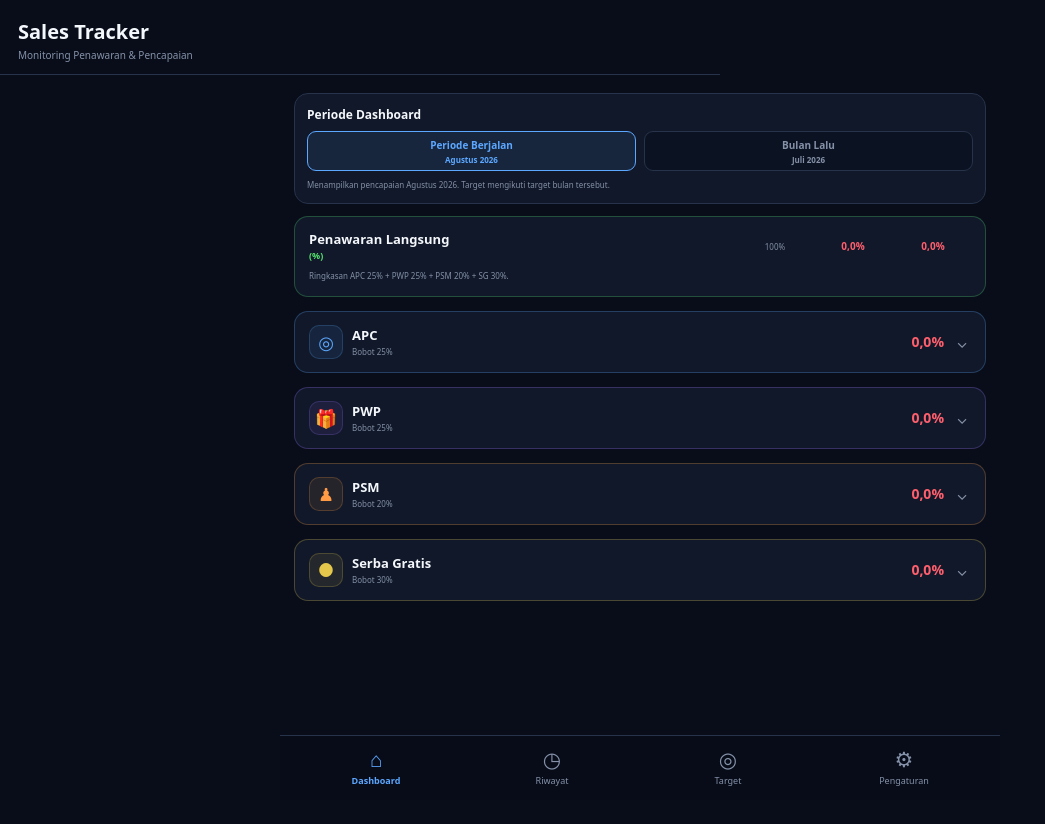
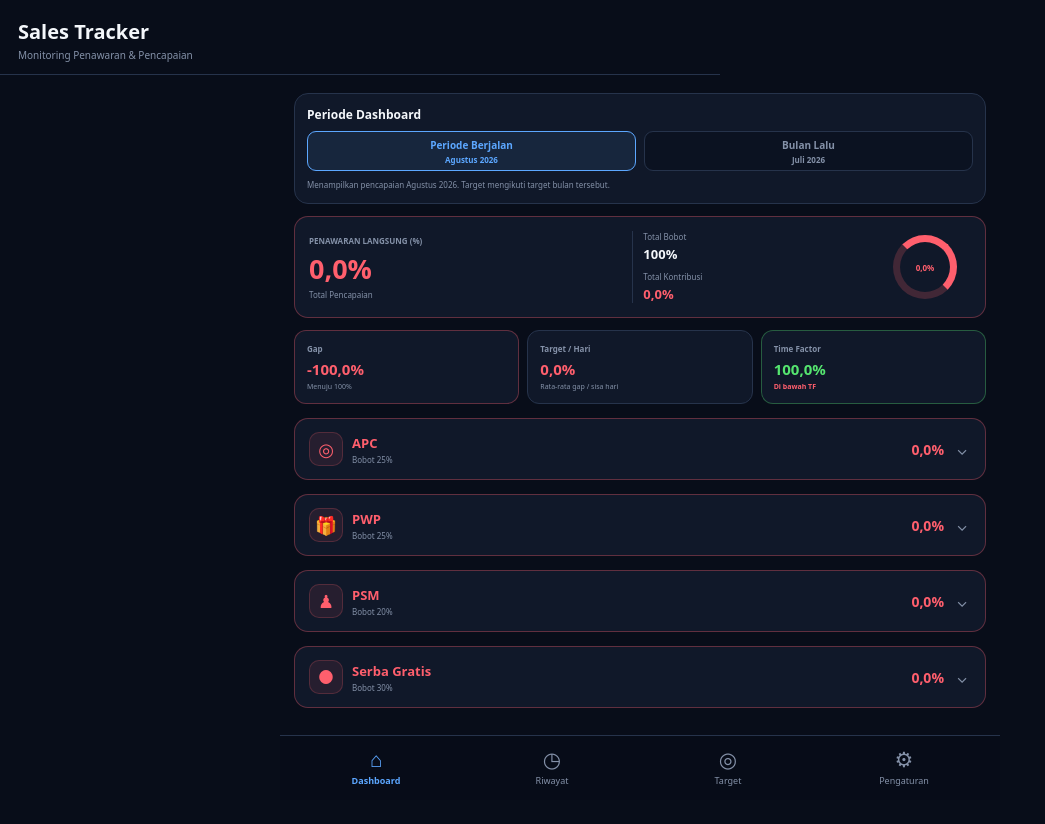
Before and after one commit to fajriainulyaqin-dev/sales-tracker, a React (Vite) app: page / in a window 1280 px wide. Shown: the top 824 px of the page, without its empty margins (0-1045 px from the left). Before the commit the page ends 800 px from the top, so only its background shows below. Built offline with nearby package versions, Linux system fonts and the light colour scheme.

Commit message:
Update App.jsx

```diff
--- a/src/App.jsx
+++ b/src/App.jsx
@@ -368,7 +368,7 @@ function MetricRows({ rows = [], color, weight }) {
             <div
               style={{
                 ...center,
-                color,
+                color: statusColor(achievement),
                 fontSize: 10,
                 fontWeight: 800,
                 whiteSpace: "nowrap",
@@ -435,7 +435,7 @@ function MetricRows({ rows = [], color, weight }) {
         <div
           style={{
             ...center,
-            color,
+            color: statusColor(totalPct),
             fontSize: 10,
             fontWeight: 800,
           }}
@@ -516,7 +516,7 @@ function ApcRow({ data }) {
         <div
           style={{
             ...center,
-            color: COLORS.blue,
+            color: statusColor(achievement),
             fontSize: 10,
             fontWeight: 800,
           }}
@@ -546,12 +546,13 @@ function Section({
   timeFactor,
 }) {
   const gapToTf = Number(achievement || 0) - Number(timeFactor || 0);
+  const performanceColor = statusColor(achievement);
 
   return (
     <section
       style={{
         background: COLORS.panel,
-        border: `1px solid ${color}45`,
+        border: `1px solid ${performanceColor}55`,
         borderRadius: 14,
         padding: 0,
         marginTop: 14,
@@ -582,12 +583,12 @@ function Section({
             width: 34,
             height: 34,
             borderRadius: 10,
-            background: `${color}18`,
-            border: `1px solid ${color}35`,
+            background: `${performanceColor}18`,
+            border: `1px solid ${performanceColor}35`,
             display: "flex",
             alignItems: "center",
             justifyContent: "center",
-            color,
+            color: performanceColor,
             fontSize: 18,
             flexShrink: 0,
           }}
@@ -605,7 +606,7 @@ function Section({
               textOverflow: "ellipsis",
             }}
           >
-            {title}
+            <span style={{ color: performanceColor }}>{title}</span>
           </div>
           <div
             style={{
@@ -620,7 +621,7 @@ function Section({
 
         <div
           style={{
-            color: statusColor(achievement),
+            color: performanceColor,
             fontSize: 14,
             fontWeight: 900,
             whiteSpace: "nowrap",
@@ -651,8 +652,8 @@ function Section({
                 marginBottom: 10,
                 padding: "3px 8px",
                 borderRadius: 999,
-                background: `${color}20`,
-                color,
+                background: `${performanceColor}20`,
+                color: performanceColor,
                 fontSize: 9,
                 fontWeight: 800,
               }}
@@ -676,14 +677,14 @@ function Section({
             <div
               style={{
                 background: "#0d1423",
-                border: `1px solid ${COLORS.border}`,
+                border: `1px solid ${performanceColor}35`,
                 borderRadius: 9,
                 padding: "8px 9px",
               }}
             >
               <div style={{ color: COLORS.muted, fontSize: 8 }}>Gap to Target</div>
               <div style={{ color: gap > 0 ? COLORS.green : COLORS.red, fontSize: 11, fontWeight: 900, marginTop: 3 }}>
-                {fmtGapNumber(gap)}
+                {gap > 0 ? "+" : ""}{fmtGapNumber(gap)}
               </div>
             </div>
 
@@ -710,7 +711,7 @@ function Section({
               }}
             >
               <div style={{ color: COLORS.muted, fontSize: 8 }}>Target / Hari</div>
-              <div style={{ color: color, fontSize: 11, fontWeight: 900, marginTop: 3 }}>
+              <div style={{ color: performanceColor, fontSize: 11, fontWeight: 900, marginTop: 3 }}>
                 {fmtGapNumber(targetPerDay)}
               </div>
             </div>
@@ -776,119 +777,88 @@ function Section({
   );
 }
 
-function MiniKpi({
-  icon,
-  title,
-  weight,
-  achievement,
-  contribution,
-  color,
-}) {
+function PerformanceCards({ achievement, remainingDays, timeFactor }) {
+  const currentAchievement = Number(achievement || 0);
+  const gap = currentAchievement - 100;
+  const gapToTarget = Math.abs(Math.min(0, gap));
+  const requiredPerDay = remainingDays > 0
+    ? gapToTarget / remainingDays
+    : 0;
+  const performanceColor = statusColor(currentAchievement);
+  const tfGap = currentAchievement - Number(timeFactor || 0);
+  const tfColor = tfGap >= 0 ? COLORS.green : COLORS.red;
+
+  const cardStyle = {
+    background: COLORS.panel,
+    border: `1px solid ${COLORS.border}`,
+    borderRadius: 12,
+    padding: 12,
+    minWidth: 0,
+  };
+
   return (
     <div
       style={{
-        background: "#0d1423",
-        border: `1px solid ${color}40`,
-        borderRadius: 12,
-        padding: 10,
+        display: "grid",
+        gridTemplateColumns: "repeat(3,minmax(0,1fr))",
+        gap: 8,
+        marginTop: 12,
       }}
     >
-      <div
-        style={{
-          display: "flex",
-          alignItems: "center",
-          gap: 7,
-          marginBottom: 9,
-        }}
-      >
+      <div style={{ ...cardStyle, borderColor: `${performanceColor}55` }}>
+        <div style={{ color: COLORS.muted, fontSize: 8, fontWeight: 700 }}>
+          Gap
+        </div>
         <div
           style={{
-            width: 28,
-            height: 28,
-            borderRadius: 8,
-            background: `${color}20`,
-            display: "flex",
-            alignItems: "center",
-            justifyContent: "center",
-            color,
-            fontSize: 17,
+            color: gap >= 0 ? COLORS.green : COLORS.red,
+            fontSize: 15,
+            fontWeight: 900,
+            marginTop: 5,
           }}
         >
-          {icon}
-        </div>
-
-        <div>
-          <div
-            style={{
-              fontSize: 10,
-              fontWeight: 800,
-            }}
-          >
-            {title}
-          </div>
-
-          <div
-            style={{
-              color,
-              fontSize: 8,
-              fontWeight: 800,
-              marginTop: 2,
-            }}
-          >
-            ({weight}%)
-          </div>
+          {gap >= 0 ? "+" : "-"}{fmtPct(Math.abs(gap))}
+        </div>
+        <div style={{ color: COLORS.muted, fontSize: 7, marginTop: 3 }}>
+          {gap >= 0 ? "Di atas target" : "Menuju 100%"}
         </div>
       </div>
 
-      <div
-        style={{
-          display: "grid",
-          gridTemplateColumns: "1fr 1fr",
-          gap: 6,
-        }}
-      >
-        <div>
-          <div
-            style={{
-              color: COLORS.muted,
-              fontSize: 8,
-            }}
-          >
-            Pencapaian
-          </div>
-
-          <div
-            style={{
-              color: statusColor(achievement),
-              fontSize: 12,
-              fontWeight: 800,
-              marginTop: 3,
-            }}
-          >
-            {fmtPct(achievement)}
-          </div>
-        </div>
-
-        <div>
-          <div
-            style={{
-              color: COLORS.muted,
-              fontSize: 8,
-            }}
-          >
-            Kontribusi
-          </div>
-
-          <div
-            style={{
-              color,
-              fontSize: 12,
-              fontWeight: 800,
-              marginTop: 3,
-            }}
-          >
-            {fmtPct(contribution)}
-          </div>
+      <div style={cardStyle}>
+        <div style={{ color: COLORS.muted, fontSize: 8, fontWeight: 700 }}>
+          Target / Hari
+        </div>
+        <div
+          style={{
+            color: performanceColor,
+            fontSize: 15,
+            fontWeight: 900,
+            marginTop: 5,
+          }}
+        >
+          {fmtPct(requiredPerDay)}
+        </div>
+        <div style={{ color: COLORS.muted, fontSize: 7, marginTop: 3 }}>
+          Rata-rata gap / sisa hari
+        </div>
+      </div>
+
+      <div style={{ ...cardStyle, borderColor: `${statusColor(timeFactor)}55` }}>
+        <div style={{ color: COLORS.muted, fontSize: 8, fontWeight: 700 }}>
+          Time Factor
+        </div>
+        <div
+          style={{
+            color: statusColor(timeFactor),
+            fontSize: 15,
+            fontWeight: 900,
+            marginTop: 5,
+          }}
+        >
+          {fmtPct(timeFactor)}
+        </div>
+        <div style={{ color: tfColor, fontSize: 7, fontWeight: 800, marginTop: 3 }}>
+          {tfGap >= 0 ? "Di atas TF" : "Di bawah TF"}
         </div>
       </div>
     </div>
@@ -897,12 +867,13 @@ function MiniKpi({
 
 function DirectSummary({ value }) {
   const percentage = Number(value || 0);
+  const color = statusColor(percentage);
 
   return (
     <section
       style={{
         background: COLORS.panel,
-        border: `1px solid ${COLORS.green}45`,
+        border: `1px solid ${color}55`,
         borderRadius: 14,
         padding: 14,
         marginTop: 12,
@@ -911,74 +882,56 @@ function DirectSummary({ value }) {
       <div
         style={{
           display: "grid",
-          gridTemplateColumns: "1.4fr 72px 72px 76px",
-          gap: 6,
+          gridTemplateColumns: "1.25fr 1fr 78px",
+          gap: 10,
           alignItems: "center",
-          width: "100%",
         }}
       >
+        <div>
+          <div style={{ color: COLORS.muted, fontSize: 8, fontWeight: 800 }}>
+            PENAWARAN LANGSUNG (%)
+          </div>
+          <div style={{ color, fontSize: 27, fontWeight: 900, marginTop: 4 }}>
+            {fmtPct(percentage)}
+          </div>
+          <div style={{ color: COLORS.muted, fontSize: 8, marginTop: 2 }}>
+            Total Pencapaian
+          </div>
+        </div>
+
+        <div style={{ borderLeft: `1px solid ${COLORS.border}`, paddingLeft: 10 }}>
+          <div style={{ color: COLORS.muted, fontSize: 8 }}>Total Bobot</div>
+          <div style={{ color: COLORS.text, fontSize: 13, fontWeight: 900, marginTop: 3 }}>
+            100%
+          </div>
+          <div style={{ color: COLORS.muted, fontSize: 8, marginTop: 8 }}>
+            Total Kontribusi
+          </div>
+          <div style={{ color, fontSize: 13, fontWeight: 900, marginTop: 3 }}>
+            {fmtPct(percentage)}
+          </div>
+        </div>
+
         <div
           style={{
-            fontSize: 13,
+            width: 64,
+            height: 64,
+            borderRadius: "50%",
+            border: `7px solid ${color}35`,
+            borderTopColor: color,
+            borderRightColor: color,
+            display: "flex",
+            alignItems: "center",
+            justifyContent: "center",
+            boxSizing: "border-box",
+            color,
+            fontSize: 8,
             fontWeight: 900,
-            lineHeight: 1.25,
-          }}
-        >
-          Penawaran Langsung
-          <div
-            style={{
-              color: COLORS.green,
-              fontSize: 9,
-              fontWeight: 800,
-              marginTop: 3,
-            }}
-          >
-            (%)
-          </div>
-        </div>
-
-        <div
-          style={{
             textAlign: "center",
-            color: COLORS.muted,
-            fontSize: 8,
-          }}
-        >
-          100%
-        </div>
-
-        <div
-          style={{
-            textAlign: "center",
-            color: statusColor(percentage),
-            fontSize: 10,
-            fontWeight: 900,
           }}
         >
           {fmtPct(percentage)}
         </div>
-
-        <div
-          style={{
-            textAlign: "center",
-            color: statusColor(percentage),
-            fontSize: 10,
-            fontWeight: 900,
-          }}
-        >
-          {fmtPct(percentage)}
-        </div>
-      </div>
-
-      <div
-        style={{
-          color: COLORS.muted,
-          fontSize: 8,
-          marginTop: 8,
-          lineHeight: 1.5,
-        }}
-      >
-        Ringkasan APC 25% + PWP 25% + PSM 20% + SG 30%.
       </div>
     </section>
   );
@@ -3061,13 +3014,24 @@ export default function App() {
               }
             />
 
+            <PerformanceCards
+              achievement={
+                kpi.apc.contribution +
+                kpi.pwp.contribution +
+                kpi.psm.contribution +
+                kpi.sg.contribution
+              }
+              remainingDays={dashboardRemainingDays}
+              timeFactor={dashboardTimeFactor}
+            />
+
             <Section
               id="apc"
               number="1"
               title="APC"
               weight={25}
               icon="◎"
-              color={COLORS.blue}
+              color={statusColor(sectionStats.apc.achievement)}
               achievement={sectionStats.apc.achievement}
               open={openSection === "apc"}
               onToggle={() =>
@@ -3090,7 +3054,7 @@ export default function App() {
               weight={25}
               badge="Akumulasi PWP 1 + PWP 2"
               icon="🎁"
-              color={COLORS.purple}
+              color={statusColor(sectionStats.pwp.achievement)}
               achievement={sectionStats.pwp.achievement}
               open={openSection === "pwp"}
               onToggle={() =>
@@ -3117,7 +3081,7 @@ export default function App() {
               weight={20}
               badge="Akumulasi PSM 1 + PSM 2 + PSM 3 + PSM 4"
               icon="♟"
-              color={COLORS.orange}
+              color={statusColor(sectionStats.psm.achievement)}
               achievement={sectionStats.psm.achievement}
               open={openSection === "psm"}
               onToggle={() =>
@@ -3144,7 +3108,7 @@ export default function App() {
               weight={30}
               badge="Akumulasi SG 1 + SG 2"
               icon="●"
-              color={COLORS.yellow}
+              color={statusColor(sectionStats.sg.achievement)}
               achievement={sectionStats.sg.achievement}
               open={openSection === "sg"}
               onToggle={() =>
```
